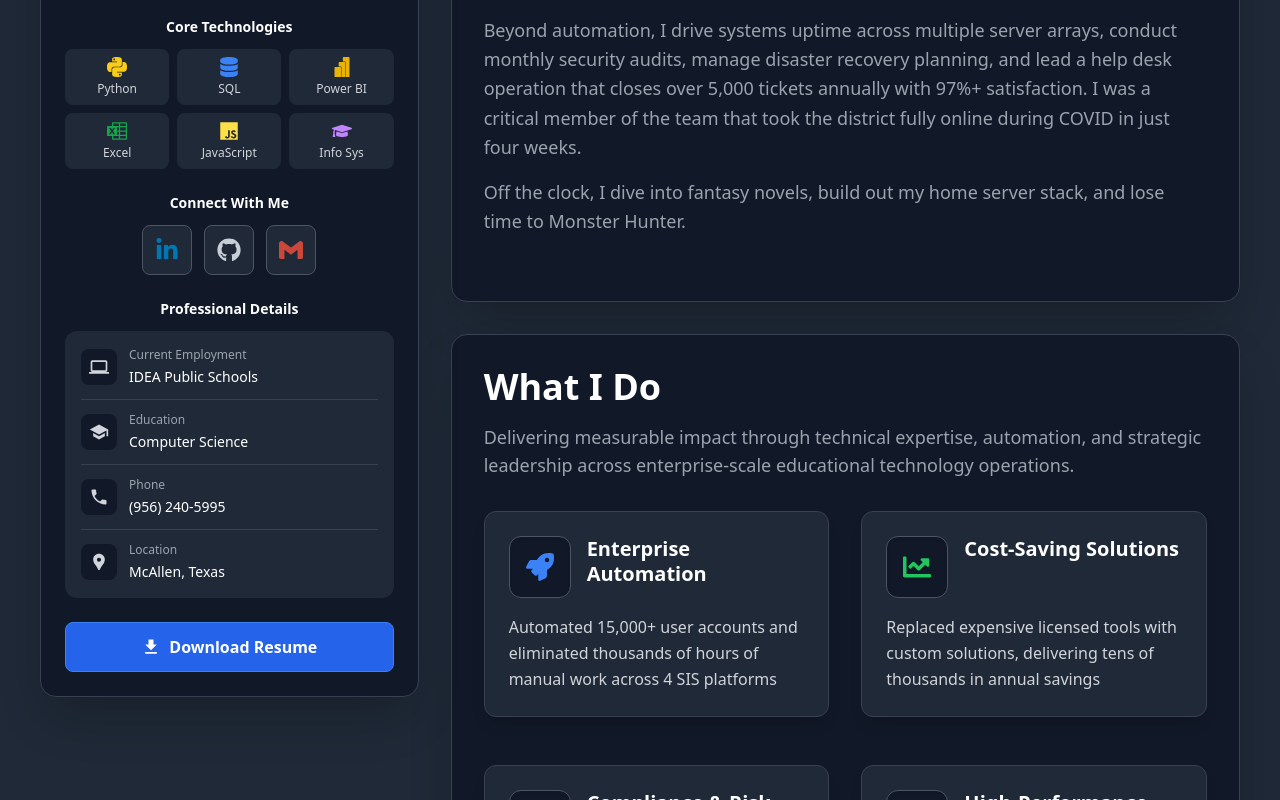
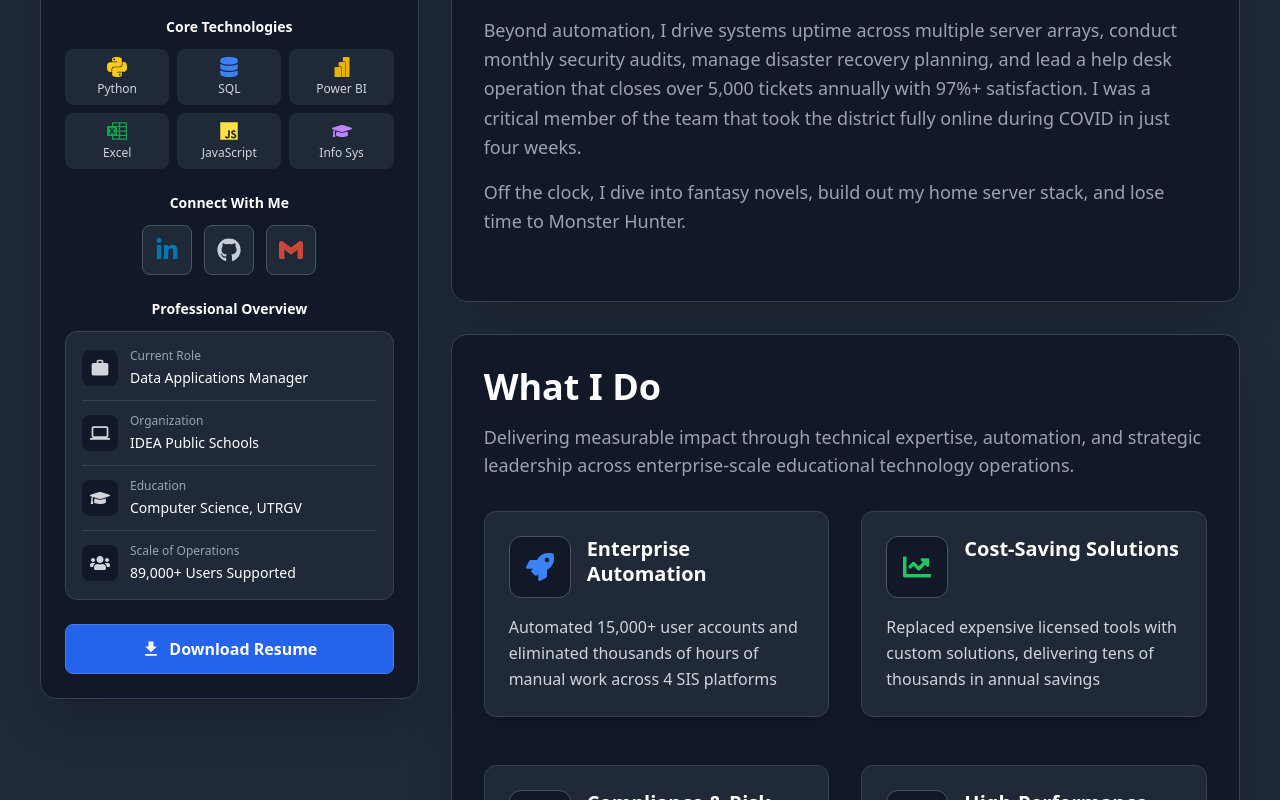
Before and after one commit to Durzo95/jerry-guerrero-portfolio, a Next.js app: page / in a window 1280 px wide. Shown: the part 523-1323 px from the top of the page. Built offline with nearby package versions, Linux system fonts and the light colour scheme.

Commit message:
Update ProfileDemoInfo component to change section title to "Professional Overview" and enhance styling with a border. Modify demoInfoData to include current role and scale of operations, updating icons and text for clarity.

```diff
--- a/components/ProfileDemoInfo.tsx
+++ b/components/ProfileDemoInfo.tsx
@@ -6,8 +6,8 @@ import ProfileDemoInfoRow from "./ProfileDemoInfoRow";
 export default function ProfileDemoInfo() {
   return (
     <div className="mt-6 mb-6">
-      <h3 className="text-white text-sm font-semibold mb-3 text-center">Professional Details</h3>
-      <div className="bg-gray-800 rounded-xl p-4 space-y-3">
+      <h3 className="text-white text-sm font-semibold mb-3 text-center">Professional Overview</h3>
+      <div className="bg-gray-800 rounded-xl p-4 space-y-3 border border-gray-700">
         {/* Loop through demoInfoData */}
         {demoInfoData.map((demoInfo, i, arr) => (
           <ProfileDemoInfoRow
--- a/data/demoInfoData.ts
+++ b/data/demoInfoData.ts
@@ -5,30 +5,33 @@ import {
   MdLocationPin,
   MdSchool,
   MdPhone,
+  MdWork,
+  MdGroups,
 } from "react-icons/md";
+import { FaGraduationCap, FaUsers } from "react-icons/fa";
 import { IconType } from "react-icons";
 
 // the social media links
 const demoInfoData: Array<{ Icon: IconType; text: string; subText: string }> = [
   {
+    Icon: MdWork,
+    text: "Data Applications Manager",
+    subText: "Current Role",
+  },
+  {
     Icon: MdComputer,
     text: "IDEA Public Schools",
-    subText: "Current Employment",
+    subText: "Organization",
   },
   {
-    Icon: MdSchool,
-    text: "Computer Science",
+    Icon: FaGraduationCap,
+    text: "Computer Science, UTRGV",
     subText: "Education",
   },
   {
-    Icon: MdPhone,
-    text: "(956) 240-5995",
-    subText: "Phone",
-  },
-  {
-    Icon: MdLocationPin,
-    text: "McAllen, Texas",
-    subText: "Location",
+    Icon: FaUsers,
+    text: "89,000+ Users Supported",
+    subText: "Scale of Operations",
   },
 ];
 
```
